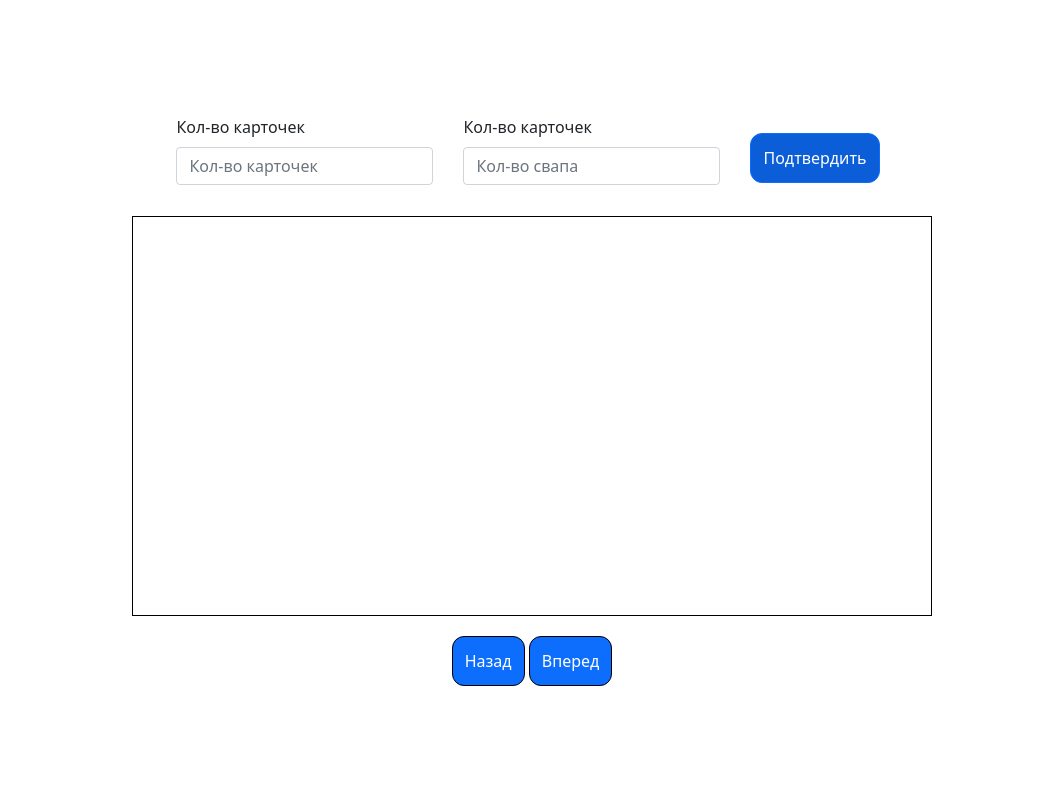
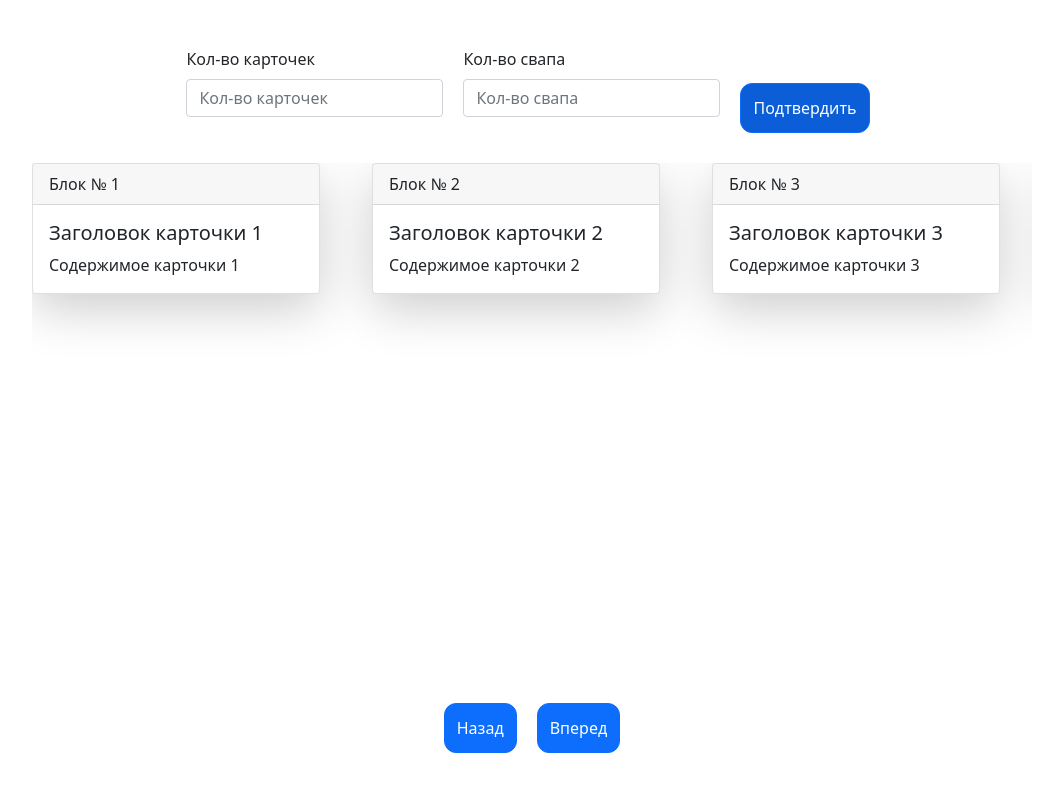
Before and after one commit to Bepka01/slider, a plain HTML site: page index.html in a window 1280 px wide. Both pictures are taken after a click on the button "Подтвердить". Shown: the whole page, without its empty margins (108-1171 px from the left). Drawn offline with nearby package versions, Linux system fonts and the light colour scheme.

Commit message:
addSlider

```diff
--- a/index.html
+++ b/index.html
@@ -8,10 +8,15 @@
       rel="stylesheet"
     />
     <link rel="stylesheet" href="./style.css" />
+    <link
+      rel="stylesheet"
+      href="https://cdn.jsdelivr.net/npm/swiper@11/swiper-bundle.min.css"
+    />
     <script
       src="https://cdn.jsdelivr.net/npm/bootstrap@5.0.2/dist/js/bootstrap.bundle.min.js"
       defer
     ></script>
+    <script src="https://cdn.jsdelivr.net/npm/swiper@11/swiper-bundle.min.js"></script>
     <script src="script.js" defer></script>
     <title>Document</title>
   </head>
@@ -32,7 +37,7 @@
           </div>
           <div class="mb-3">
             <label for="exampleFormControlInput1" class="form-label"
-              >Кол-во карточек</label
+              >Кол-во свапа</label
             >
             <input
               type="email"
--- a/script.js
+++ b/script.js
@@ -5,59 +5,90 @@ const btnAgree = document.querySelector(".agree");
 const btnNext = document.querySelector(".next");
 const btnPrev = document.querySelector(".prev");
 
-function createSliderItem() {
-  const blockItem = document.createElement("div");
-  const index = ` ${sliderWrapper.children.length + 1}`;
-  blockItem.innerHTML = `<div class="card text-bg-secondary mb-3" style="max-width: 18rem;">
-  <div class="card-header">Блок № ${index}/</div>
+let swiper = null;
+
+function createSliderWithSwiper() {
+  const valueInput = parseInt(inputValue.value) || 5;
+  const slidesPerView = parseInt(inputSlide.value) || 3;
+
+  sliderWrapper.innerHTML = "";
+
+  const swiperContainer = document.createElement("div");
+  swiperContainer.className = "swiper";
+
+  const swiperWrapper = document.createElement("div");
+  swiperWrapper.className = "swiper-wrapper";
+
+  for (let i = 0; i < valueInput; i++) {
+    const slide = document.createElement("div");
+    slide.className = "swiper-slide";
+    slide.innerHTML = `
+      <div class="card text-bg-secondary mb-3" style="max-width: 18rem;">
+        <div class="card-header">Блок № ${i + 1}</div>
         <div class="card-body">
-    <h5 class="card-title">Secondary Заголовок карточки</h5>
-    <p class="card-text">Несколько быстрых примеров текста для построения на основе Заголовок карточки и составления основной части содержимого карточки.</p>
-  </div>`;
-  blockItem.classList.add("slider__item");
-  sliderWrapper.appendChild(blockItem);
-  return blockItem;
+          <h5 class="card-title">Заголовок карточки ${i + 1}</h5>
+          <p class="card-text">Содержимое карточки ${i + 1}</p>
+        </div>
+      </div>
+    `;
+    swiperWrapper.appendChild(slide);
   }
 
-function createSlide() {
-  deleteSlide();
-  let valueInput = parseInt(inputValue.value);
-  console.log("Создаю слайдов:", valueInput);
-  for (let i = 0; i < valueInput; i++) {
-    createSliderItem();
-  }
+  swiperContainer.appendChild(swiperWrapper);
+  sliderWrapper.appendChild(swiperContainer);
+
+  if (swiper !== null) {
+    swiper.destroy(true, true);
   }
 
-function deleteSlide() {
-  const allSlides = document.querySelectorAll(".slider__item");
-  if (allSlides.length === 0) {
-    return;
-  }
-  allSlides.forEach((slide) => {
-    slide.remove();
+  swiper = new Swiper(".swiper", {
+    effect: "coverflow",
+    grabCursor: true,
+    centeredSlides: false,
+    slidesPerView: slidesPerView,
+    slidesPerGroup: slidesPerView, // ✅ Возвращаем групповой свайп
+    loop: false,
+    spaceBetween: 20,
+    initialSlide: 0,
+    coverflowEffect: {
+      rotate: 30,
+      stretch: 0,
+      depth: 100,
+      modifier: 1,
+      slideShadows: false,
+    },
+    on: {
+      slideChange: function () {
+        // ✅ Показываем какие слайды видны
+        const activeIndex = this.realIndex;
+        const visible1 = activeIndex + 1;
+        const visible2 = activeIndex + 2;
+        const visible3 = activeIndex + 3;
+        console.log(
+          `Активный: ${visible1}, Видимые: ${visible1}, ${visible2}, ${visible3}`
+        );
+      },
+    },
   });
+
+  console.log(
+    "Swiper создан:",
+    valueInput,
+    "слайдов, свайп группами по:",
+    slidesPerView
+  );
 }
 
-function scrollSlide(side) {
-  const slide = sliderWrapper.querySelector(".slider__item");
-  if (!slide) return;
-  const slideToScroll = parseInt(inputSlide.value) || 1;
-  const gap = 20;
-  const slideWidth = slide.offsetWidth;
-  const scrollLength = (slideWidth + gap) * slideToScroll;
-
-  sliderWrapper.scrollLeft += scrollLength * side;
-}
+btnAgree.addEventListener("click", createSliderWithSwiper);
 
 btnNext.addEventListener("click", function () {
-  scrollSlide(1);
+  if (swiper !== null) {
+    swiper.slideNext();
+  }
 });
 
 btnPrev.addEventListener("click", function () {
-  scrollSlide(-1);
+  if (swiper !== null) {
+    swiper.slidePrev();
+  }
 });
-btnAgree.addEventListener("click", createSlide);
-console.log(btnAgree);
-btnAgree.addEventListener("click", function () {
-  console.log("Клик");
-});
--- a/style.css
+++ b/style.css
@@ -1,45 +1,71 @@
+* {
+  margin: 0;
+  padding: 0;
+  box-sizing: border-box;
+}
+
 .slider__container {
   display: flex;
   align-items: center;
   justify-content: center;
   width: 100%;
-  height: 100vh;
+  min-height: 100vh;
   flex-direction: column;
+  padding: 20px;
 }
+
 .slider__block {
-  border: 1px solid black;
-  width: 800px;
-  height: 400px;
+  width: 100%;
+  max-width: 1000px;
+  height: 500px;
+  margin-bottom: 20px;
+}
+
+.swiper {
+  width: 100%;
+  height: 100%;
+  padding: 50px 0;
+}
+
+.swiper-slide {
   display: flex;
-  margin-bottom: 20px;
+  justify-content: center;
+  align-items: center;
+  background: transparent;
+  /* ✅ Убираем наклон и трансформацию */
+  transform: none !important;
+}
+
+.swiper-slide .card {
+  width: 100%;
+  max-width: 18rem;
+  box-shadow: 0 15px 50px rgba(0, 0, 0, 0.2);
+  transition: transform 0.3s ease;
+  /* ✅ Карточки стоят прямо */
+  transform: rotate(0deg) !important;
+}
+
+.input__container {
+  margin-bottom: 30px;
+  display: flex;
+  align-items: flex-end;
   gap: 20px;
-  overflow-x: scroll;
-  overflow-y: hidden;
-  flex-shrink: 0;
-  scroll-snap-type: x mandatory;
-  scroll-behavior: smooth;
-  scrollbar-width: none;
+  flex-wrap: wrap;
 }
-.slider__item {
-  min-width: calc((800px - 20px * 3) / 4);
-  width: calc((800px - 20px * 3) / 4);
-  flex-shrink: 0;
-  height: 100%;
-  border: 1px solid red;
-  scroll-snap-align: start;
+
+.btn__group {
+  display: flex;
+  justify-content: center;
+  gap: 20px;
+  margin-top: 20px;
 }
+
 .btn {
   max-width: 300px;
   height: 50px;
-  border: 1px solid black;
   border-radius: 12px;
 }
-.input__container {
-  margin-bottom: 15px;
-  display: flex;
-  align-items: center;
-  gap: 30px;
-}
+
 .btn-primary:active,
 .btn-primary.active,
 .btn-primary:focus,
```
Lines whose indentation alone changed are shown as unchanged.
